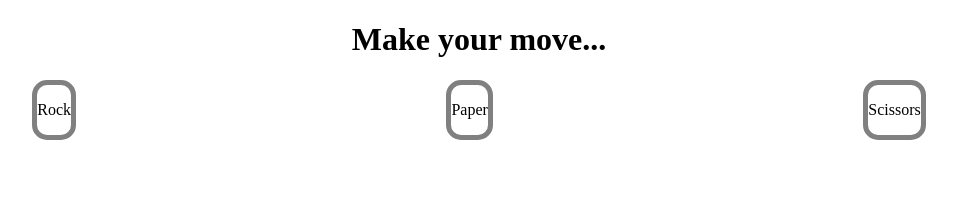
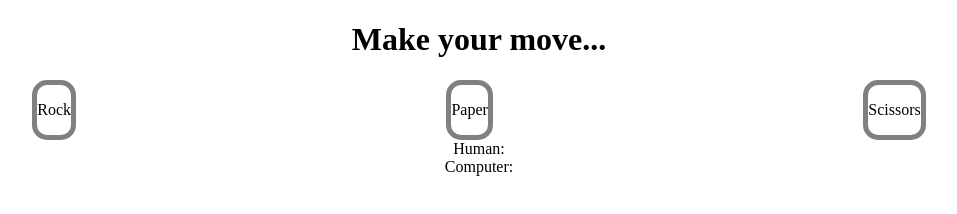
Before and after one commit to Bakresh/odin-rock-paper-scissors, a plain HTML site: page index.html in a window 1280 px wide. Shown: the whole page, without its empty margins (161-1118 px from the left). Drawn offline with Linux system fonts and the light colour scheme.

Commit message:
Add score section

```diff
--- a/index.html
+++ b/index.html
@@ -18,6 +18,14 @@
                 <p>Scissors</p>
             </div>
         </div>
+        <div class="scores">
+            <div class="player-score">
+                <div class="identity">Human:</div>
+            </div>
+            <div class="computer-score">
+                <div class="identity">Computer:</div>
+            </div>
+        </div>
         <script src="javascript.js"></script>
     </body>
 </html>
```
